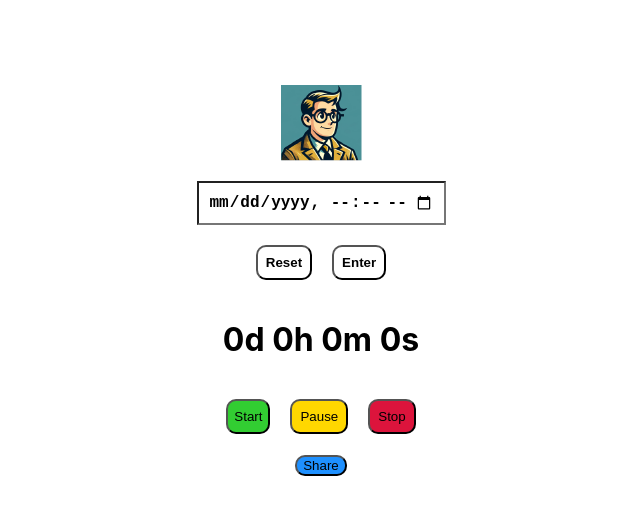
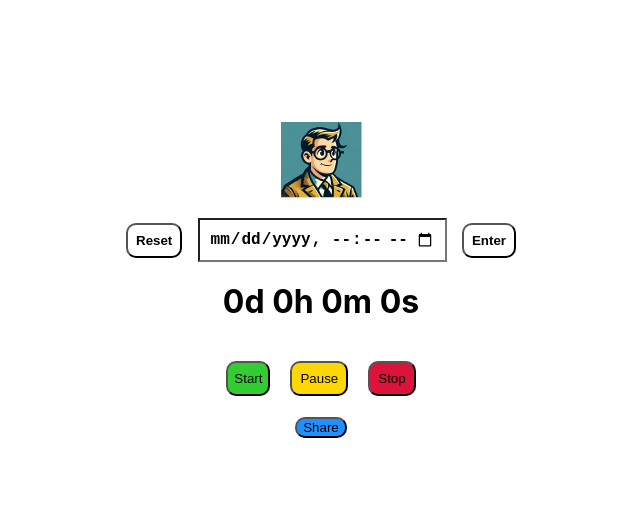
Before and after one commit to SakamotoWebDev/countdown-test, a React (Create React App) app: page / in a window 1280 px wide. Shown: the top 514 px of the page, without its empty margins (319-959 px from the left). Built offline with nearby package versions, Linux system fonts and the light colour scheme.

Commit message:
rearanged the reset and enter buttons to be on either side of the input field

```diff
--- a/src/components/CountdownClock.js
+++ b/src/components/CountdownClock.js
@@ -160,6 +160,22 @@ requestAnimationFrame(animate);
   return (
     <div style={{ display: "flex", flexDirection: "column", alignItems: "center", gap: "20px", textAlign: "center" }}>
       <div>
+        <div style={{ display: "flex", alignItems: "center", gap: "10px", width: "100%", justifyContent: "space-between" }}>
+          <Button
+            onClick={() => handleButtonClick(() => {
+              setIsRunning(false);
+              setTargetTime("");
+              setRemainingTime({ days: 0, hours: 0, minutes: 0, seconds: 0 });
+            }, "#ffffff")}
+            style={{
+              backgroundColor: "#ffffff",
+              color: "black",
+              fontWeight: "bold",
+              padding: "8px",
+              borderRadius: "10px"
+            }}>
+            Reset
+          </Button>
           <Input
             type="datetime-local"
             value={targetTime}
@@ -173,31 +189,30 @@ requestAnimationFrame(animate);
               fontWeight: "bold"
             }}
           />
-      </div>
-      <div style={{ display: "flex", gap: "20px" }}>
-        <Button onClick={() => handleButtonClick(() => {
-          setIsRunning(false);
-          setTargetTime("");
-          setRemainingTime({ days: 0, hours: 0, minutes: 0, seconds: 0 });
-        }, )}
+          <Button
+            onClick={() => handleButtonClick(emptyDefault, "#ffffff")}
             style={{
               backgroundColor: "#ffffff",
               color: "black",
               fontWeight: "bold",
               padding: "8px",
               borderRadius: "10px"
-              }}>Reset</Button>
-        <Button onClick={() => handleButtonClick(emptyDefault, "#ffffff")}
-          style={{
-            backgroundColor: "#ffffff",
-            color: "black",
+            }}>
+            Enter
+          </Button>
+        </div>
+        <div style={{
+          fontSize: "32px",
           fontWeight: "bold",
-            padding: "8px",
-            borderRadius: "10px"
-              }}>Enter</Button>
+          padding: "20px",
+          width: "350px",
+          textAlign: "center",
+          borderRadius: "10px",
+          transition: "background-color .3s ease-in-out",
+          backgroundColor: remainingTimeColor
+        }}>
+          {remainingTime.days}d {remainingTime.hours}h {remainingTime.minutes}m {remainingTime.seconds}s
         </div>
-      <div style={{ fontSize: "32px", fontWeight: "bold", padding: "20px", width: "350px", textAlign: "center", borderRadius: "10px", transition: "background-color .3s ease-in-out", backgroundColor: remainingTimeColor }}>
-        {remainingTime.days}d {remainingTime.hours}h {remainingTime.minutes}m {remainingTime.seconds}s
       </div>
       <div style={{ display: "flex", gap: "20px" }}>
         <Button onClick={() => handleButtonClick(() => setIsRunning(true), "#32CD32")} disabled={isRunning}
```
Lines whose indentation alone changed are shown as unchanged.
